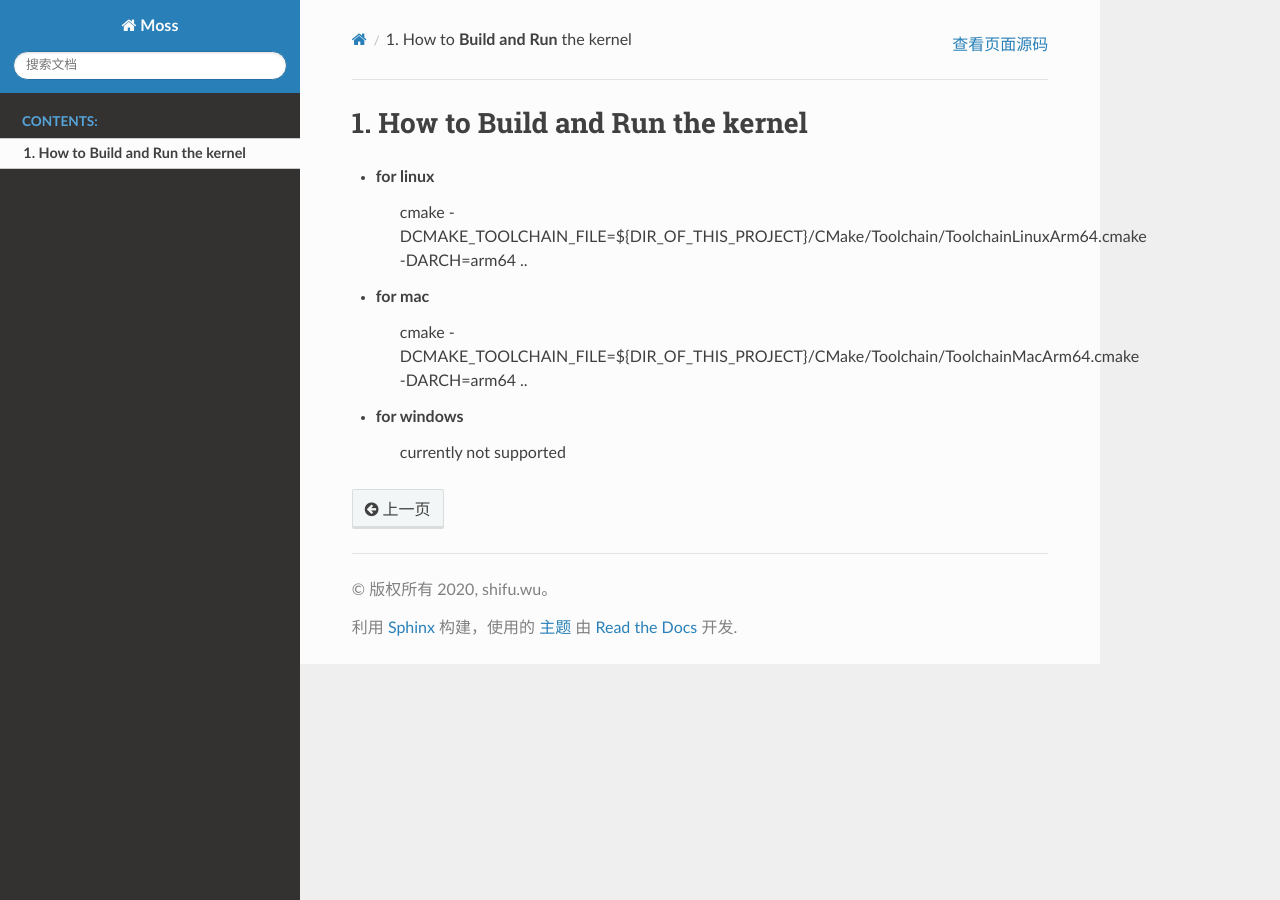
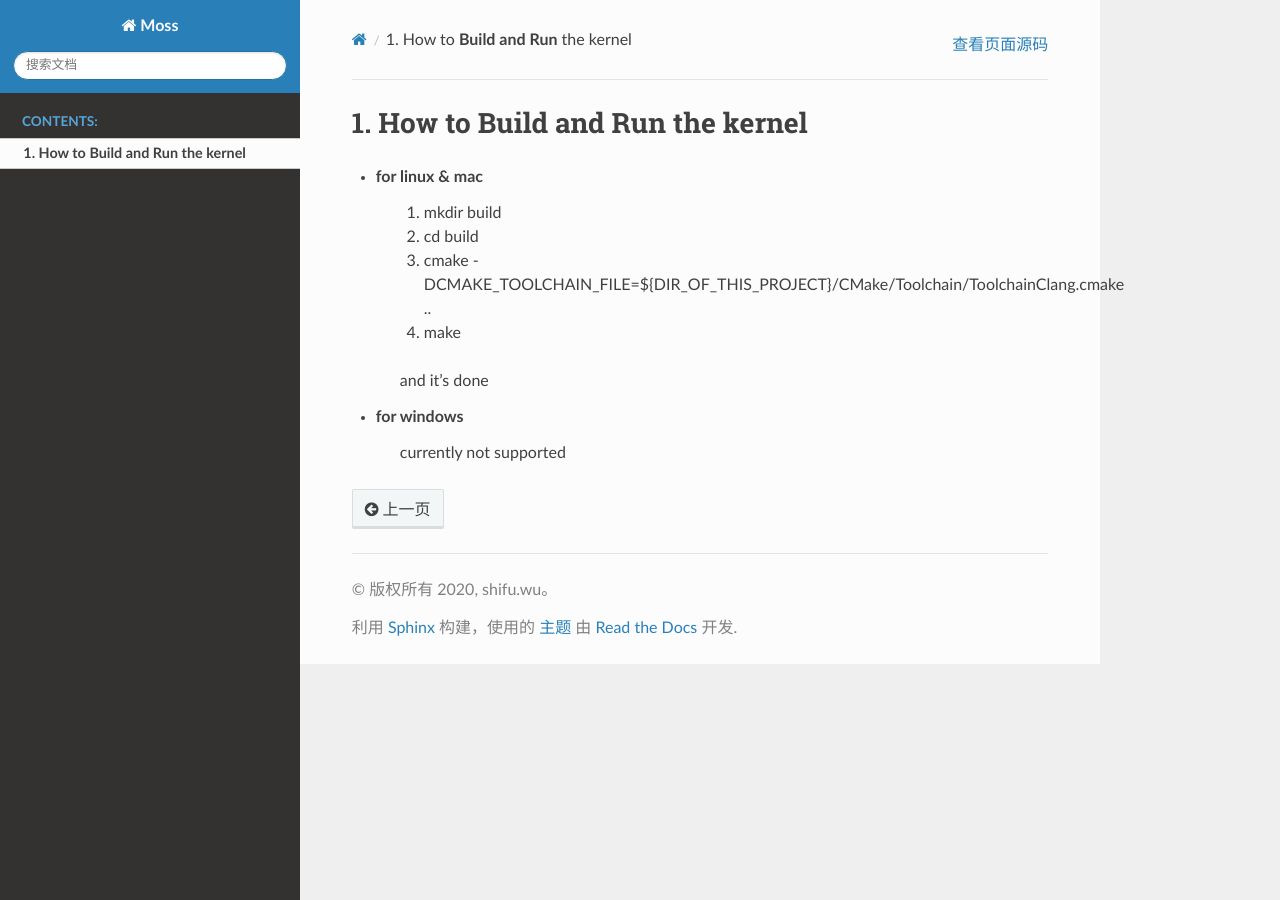
Before and after one commit to wooshifu/Moss, a Sphinx documentation site: the page built from Documentation/source/0.00-build_and_run.rst, in a window 1280 px wide. Built offline with Sphinx 7.4.7 and the Read the Docs theme 2.0.0, drawn with Linux system fonts in a browser that asks for light colours.

```diff
--- a/Documentation/source/0.00-build_and_run.rst
+++ b/Documentation/source/0.00-build_and_run.rst
@@ -1,12 +1,14 @@
-============
+==================================================================
 How to **Build and Run** the kernel
-============
+==================================================================
 
-- for linux
-    cmake -DCMAKE_TOOLCHAIN_FILE=${DIR_OF_THIS_PROJECT}/CMake/Toolchain/ToolchainLinuxArm64.cmake -DARCH=arm64 ..
+- for linux & mac
+    1. mkdir build
+    2. cd build
+    3. cmake -DCMAKE_TOOLCHAIN_FILE=${DIR_OF_THIS_PROJECT}/CMake/Toolchain/ToolchainClang.cmake ..
+    4. make
 
-- for mac
-    cmake -DCMAKE_TOOLCHAIN_FILE=${DIR_OF_THIS_PROJECT}/CMake/Toolchain/ToolchainMacArm64.cmake -DARCH=arm64 ..
+    and it's done
 
 - for windows
     currently not supported
```
Also changed, not shown: 2 other files.
